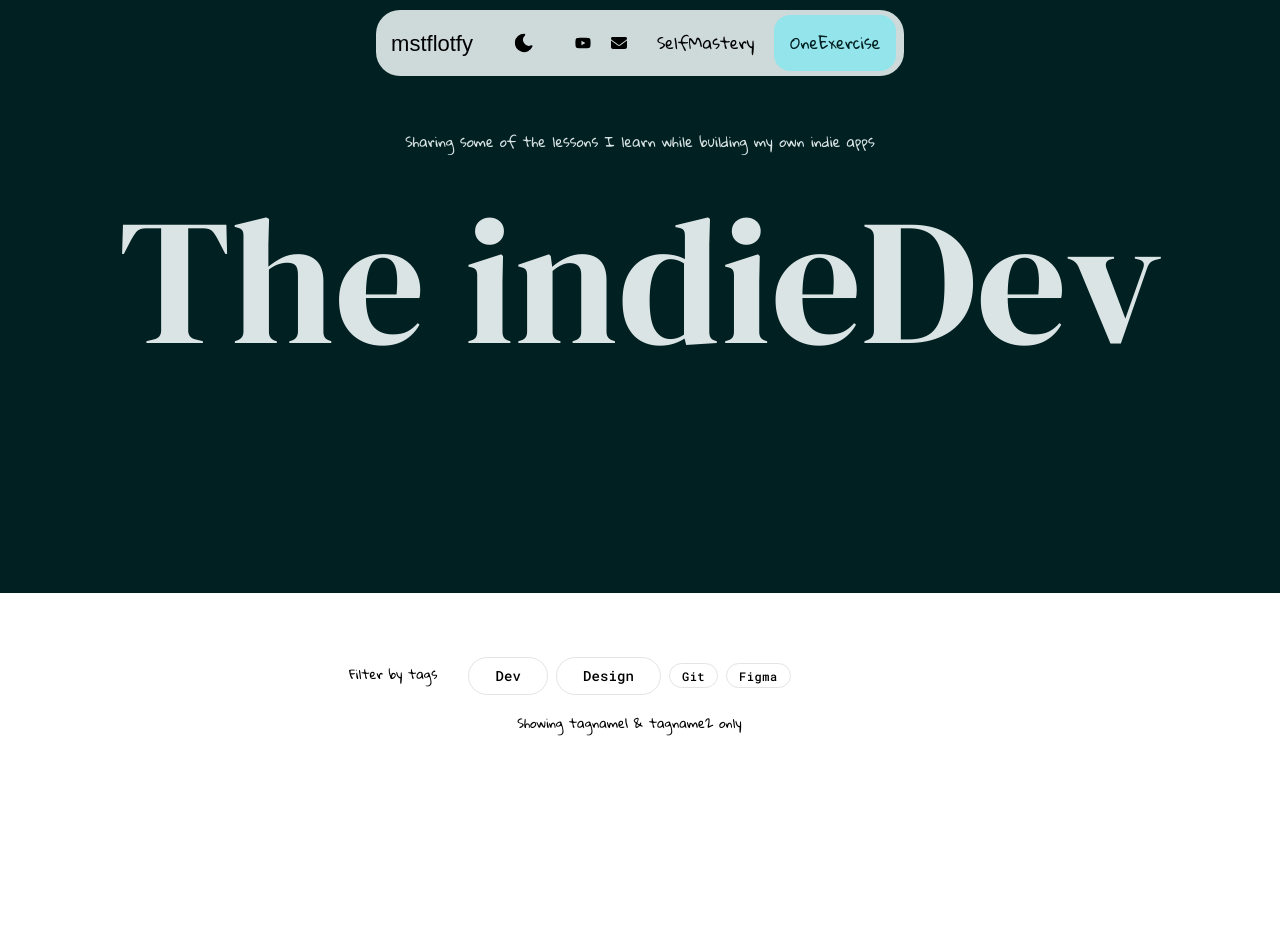
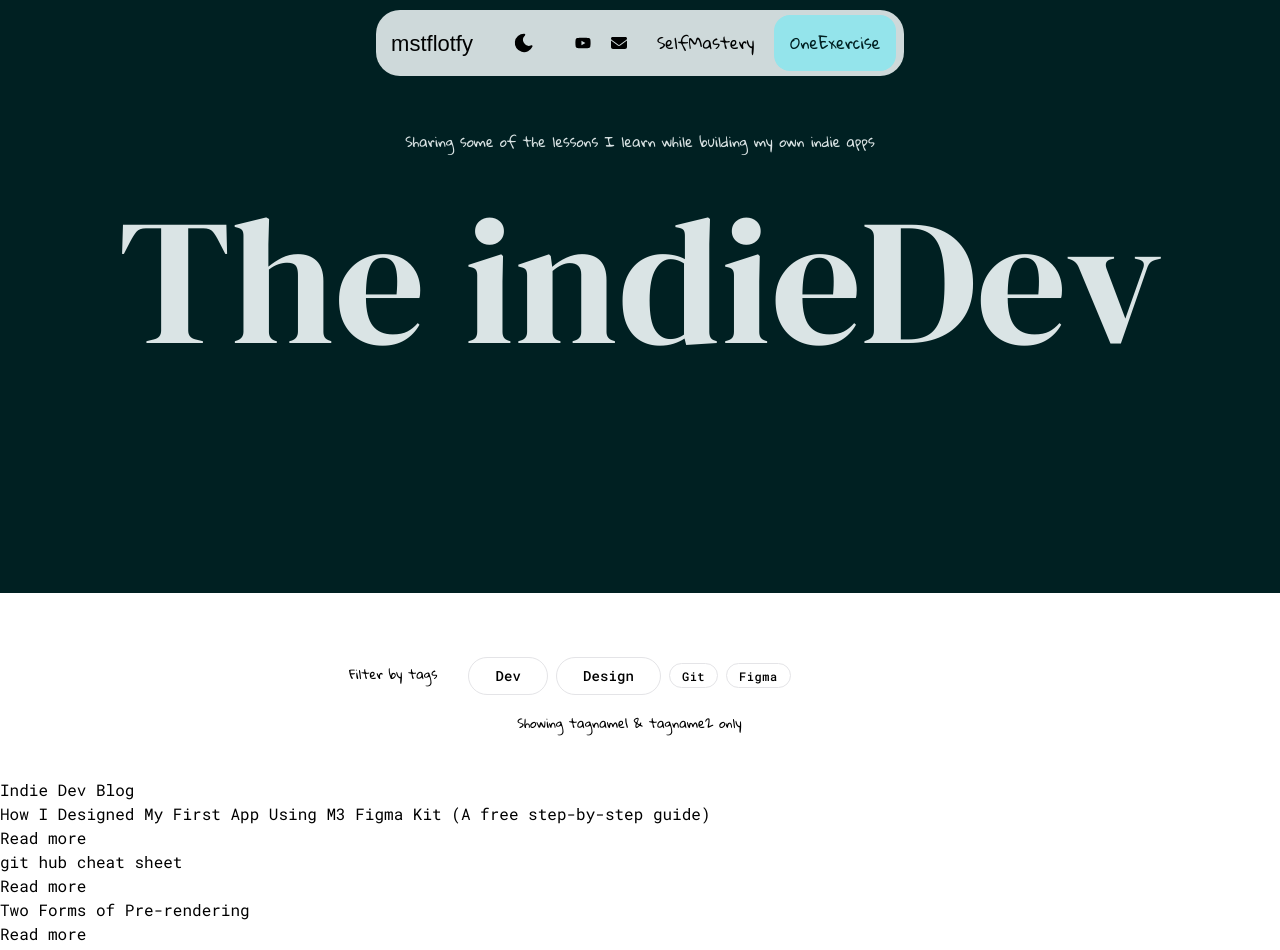
Before and after one commit to mstflotfy/mstflotfy.com-2024-nextJs, a Next.js app: page /theindiedev in a window 1280 px wide. Shown: the top 950 px of the page. Built offline with nearby package versions, Linux system fonts and the light colour scheme; a web font is replaced by a local one.

Commit message:
display indieDev posts list
- grab all indiedev posts from local file and list them
- add page meta and update title
-

```diff
--- a/app/theindiedev/page.tsx
+++ b/app/theindiedev/page.tsx
@@ -2,7 +2,27 @@ import ArticleFilter from "@/components/article-filter"
 import { dm_serif_display, gloria } from "@/lib/fonts"
 import { cn } from "@/lib/utils"
 
+import fs from 'fs';
+import path from 'path';
+import matter from 'gray-matter';
+import Link from 'next/link';
+import type { Metadata } from "next";
+
+export const metadata: Metadata = {
+  title: "The indieDev",
+  description: "Sharing some of the lessons I learn while building my own indie apps",
+};
+
 export default function TheIndieDev() {
+
+  // Use path.resolve to ensure the correct path
+    const files = fs.readdirSync(path.resolve('app/posts/theindiedev'));
+  const posts = files.map(filename => {
+    const markdownWithMeta = fs.readFileSync(path.join('app/posts/theindiedev', filename), 'utf-8');
+    const { data: frontmatter } = matter(markdownWithMeta);
+    return { frontmatter, slug: filename.replace('.md', '') };
+  });
+
   return (
     <main>
       <header
@@ -38,6 +58,15 @@ export default function TheIndieDev() {
         {
           // article list
         }
+        <div>
+              <h1>Indie Dev Blog</h1>
+              {posts.map(post => (
+                <div key={post.slug}>
+                  <h2>{post.frontmatter.title}</h2>
+                  <Link href={`/theindiedev/${post.slug}`}>Read more</Link>
+                </div>
+              ))}
+            </div>
       </div>
 
     </main>
```
